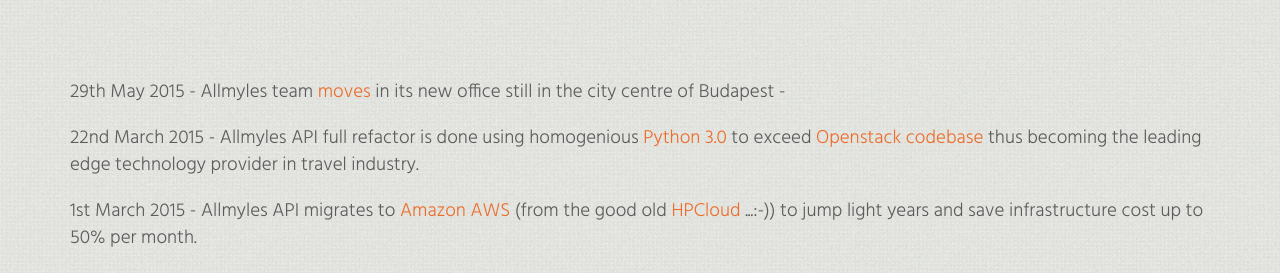
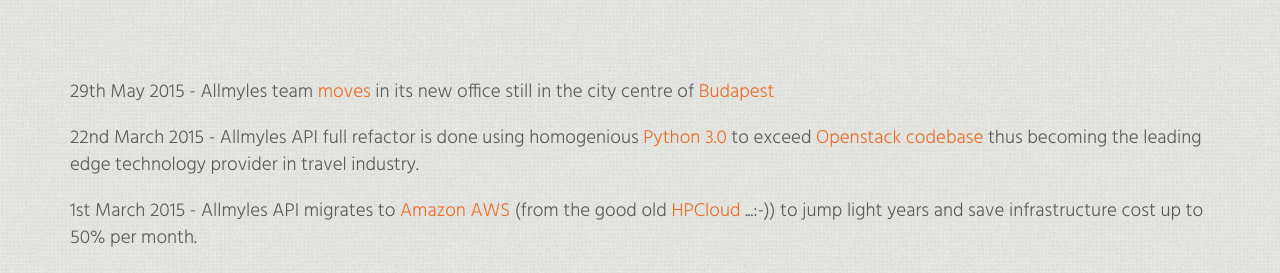
Before and after one commit to balazsszilardtoth/allmyles.github.io, a Jekyll site: the page built from news.html, in a window 1280 px wide. Shown: the part 624-897 px from the top of the page. Built offline with Jekyll 4.4.1, drawn with Linux system fonts in a browser that asks for light colours; nearby versions of some CDN libraries.

Commit message:
link updates

```diff
--- a/news.html
+++ b/news.html
@@ -12,8 +12,7 @@ title: News - Allmyles
 	</div>
 
 	<div class="container">
-		<p>29th May 2015 - Allmyles team <a href="https://twitter.com/allmylesconnect/status/604401859269398531">moves </a> in its new office still in the city centre of Budapest - <a href="https://www.google.hu/maps/@47.496471,19.057668,3a,75y,123h,90t/data=!3m4!1e1!3m2!1sg6sPAqRHLh662HFN02206w!2e0">
-		</a></p>
+		<p>29th May 2015 - Allmyles team <a href="http://www.minusplus.hu/en/node/181">moves </a> in its new office still in the city centre of <a href="https://www.google.hu/maps/@47.496471,19.057668,3a,75y,123h,90t/data=!3m4!1e1!3m2!1sg6sPAqRHLh662HFN02206w!2e0"> Budapest </a></p>
 		<p>22nd March 2015 - Allmyles API full refactor is done using homogenious <a href="https://www.python.org/download/releases/3.0/">Python 3.0 </a> to exceed <a href="https://www.openstack.org/"> Openstack codebase </a> thus becoming the leading edge technology provider in travel industry.</p>
 		<p>1st March 2015 - Allmyles API migrates to <a href="http://aws.amazon.com/">Amazon AWS </a> (from the good old <a href="http://www.hpcloud.com/">HPCloud </a>...:-)) to jump light years and save infrastructure cost up to 50% per month.</p>
 		<p>28th February 2015 - Allmyles API migrates to <a href="https://www.cloudflare.com/">the one and only SSL, CDN and DNS provider called Cloudflare  </a> (from our former provider called <a href="https://www.godaddy.com/">GoDaddy </a> and we saved 100% of our SSL cost.</p>
```
